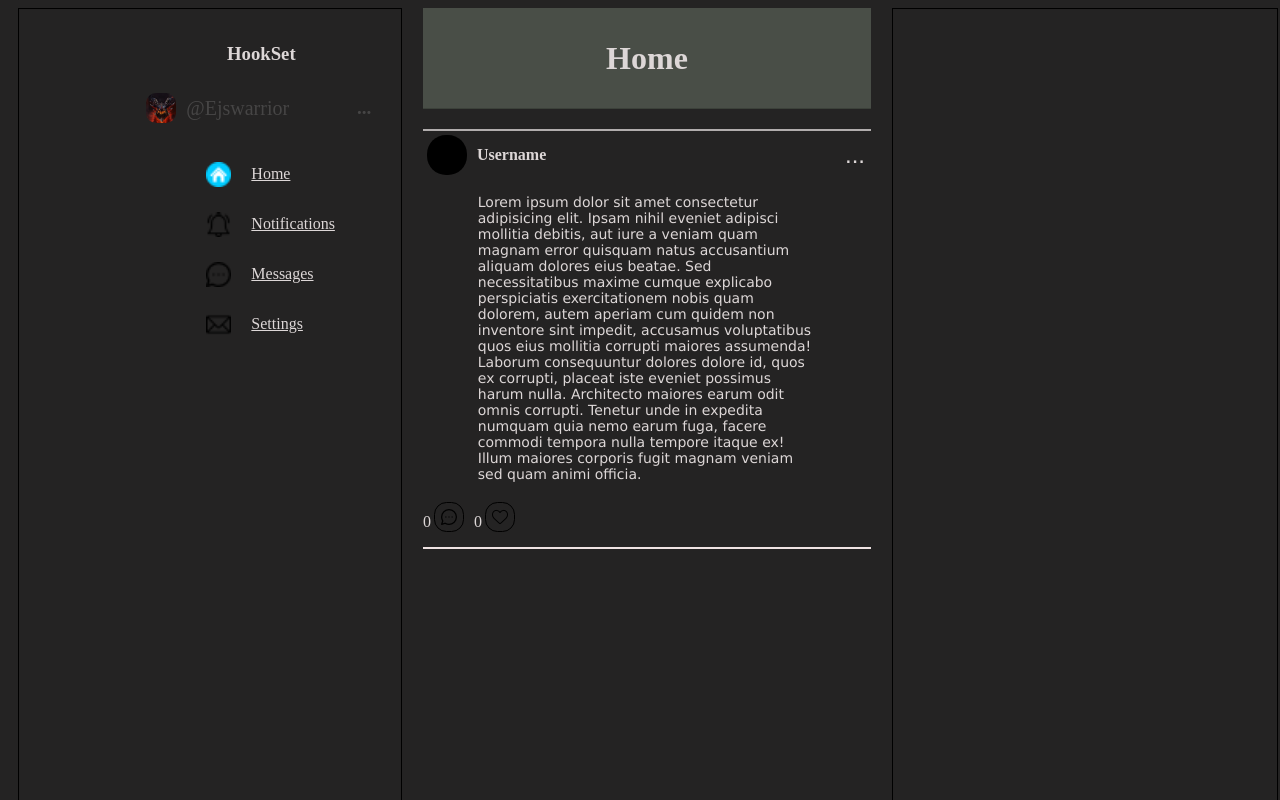
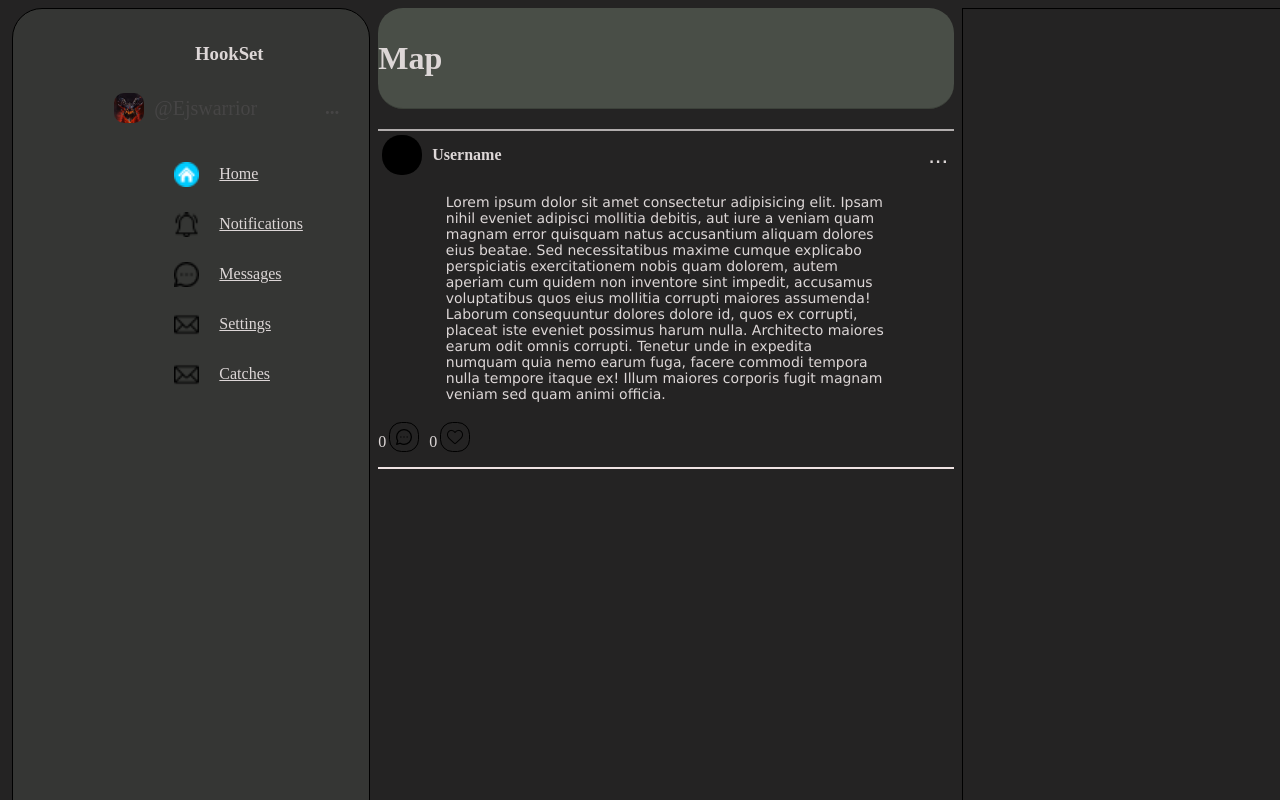
Before and after one commit to Ejswarrior/hookset, a Next.js app: page /home in a window 1280 px wide. Shown: the top 800 px of the page. Built offline with nearby package versions, Linux system fonts and the light colour scheme.

Commit message:
Started post Input for posting fish

```diff
--- a/app/home/home.module.scss
+++ b/app/home/home.module.scss
@@ -4,7 +4,7 @@
         flex-direction: column;
         align-items: center;
         height: 1000px;
-        width: 35%;
+        width: 45%;
         box-sizing: border-box;
         position: relative;
 
@@ -18,9 +18,11 @@
             margin-bottom: 20px;
             border-bottom: 1px solid rgb(60, 65, 58);
             background-color: rgb(73, 78, 71);
+            border-radius: 25px;
             z-index: 1;
 
             h1 {
+                width: 100%;
                 color: rgb(221, 215, 215);
             }
         }
--- a/app/home/page.tsx
+++ b/app/home/page.tsx
@@ -9,7 +9,7 @@ export async function Home(){
     return(
             <div className={styles.containerMiddle}>
                 <div className={styles.feedSticky}>
-                    <h1>Home</h1>
+                    <h1>Map</h1>
                 </div>
                 <div className={styles.post}><Post/></div>
             </div>
--- a/components/Containers/container.module.scss
+++ b/components/Containers/container.module.scss
@@ -3,13 +3,14 @@
     flex-direction: column;
     align-items: flex-end;
     height: 1000px;
-    width: 30%;
+    width: 28%;
+    border-radius: 30px;
     border: solid 1px black;
     padding: 15px;
     box-sizing: border-box;
     right: 0%;
     position: relative;
-
+    background-color: rgb(53, 54, 52);
     .listTitle{
         align-self: center;
     }
@@ -26,7 +27,7 @@
     align-items: center;
     align-self: flex-end;
     height: 1000px;
-    width: 30%;
+    width: 25%;
     border: solid 1px black;
     right: 0;
     position: relative;
--- a/components/Containers/containerLeft.tsx
+++ b/components/Containers/containerLeft.tsx
@@ -33,7 +33,14 @@ export default function ContainerLeft() {
             src: settings,
             alt: 'Setting Icon',
             href: '/settings'
+        },
+        {
+            children: 'Catches',
+            src: settings,
+            alt: 'Setting Icon',
+            href: '/catches'
         }
+
     ]
     return (
         <div className={styles.containerLeft}>
```
Also changed, not shown: components/PostInput/PostInput.tsx (added, +20 -0 lines), components/PostInput/PostInput.scss (added).
